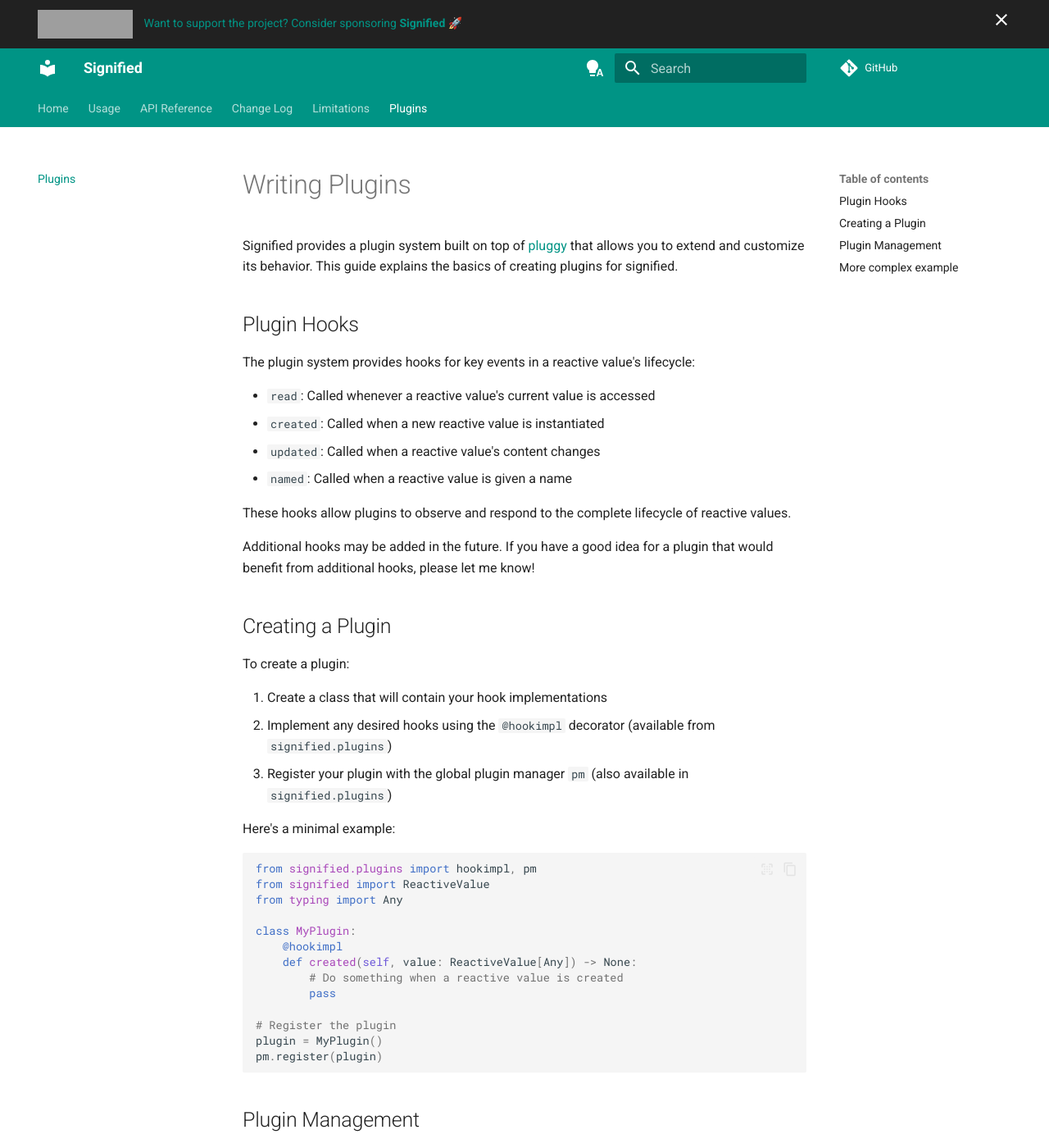
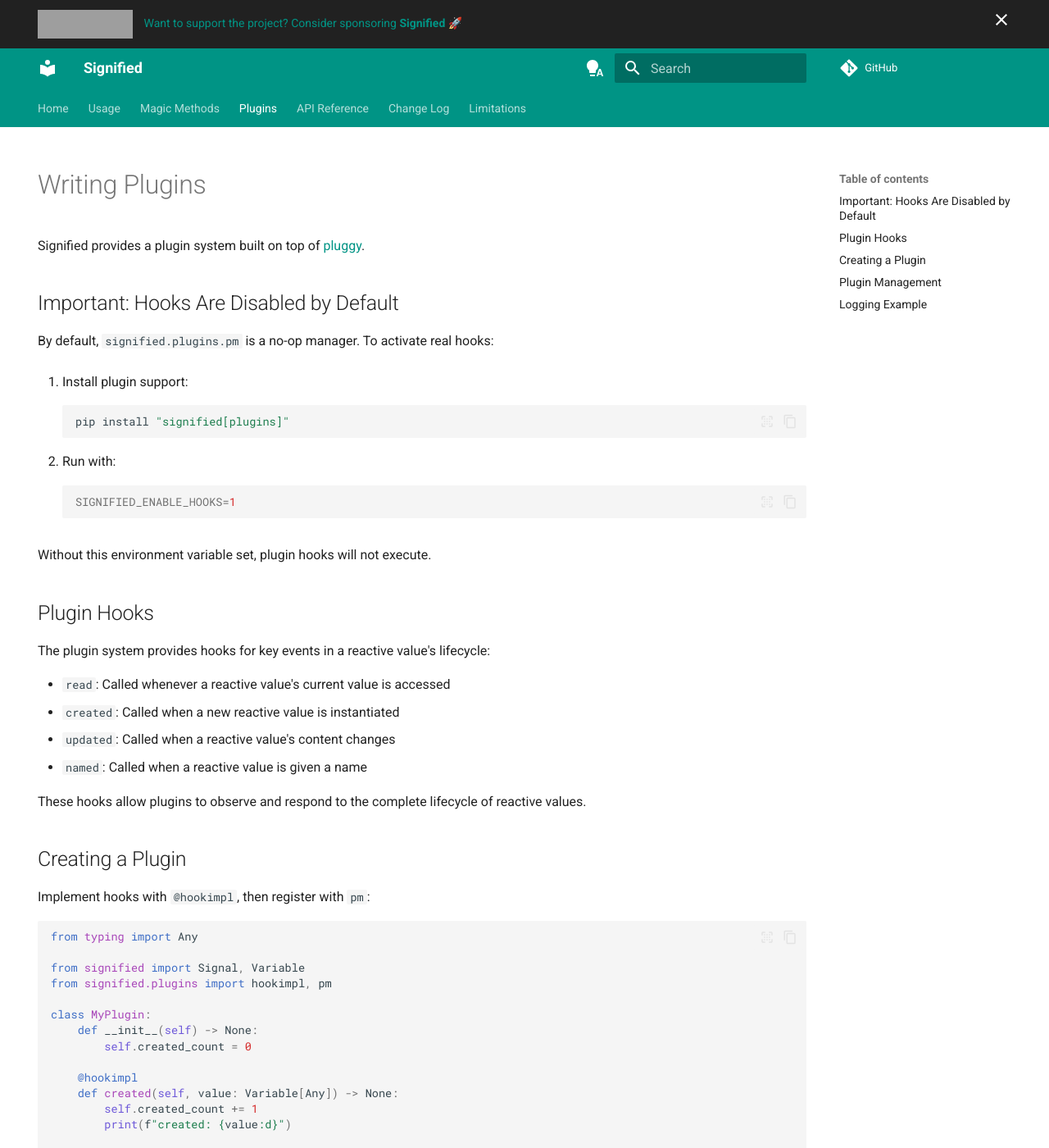
Before and after one commit to dougmercer/signified, an MkDocs documentation site: the page built from docs/plugins.md, in a window 1280 px wide and 1400 px high. Shown: the whole window at 82% size. Built offline with MkDocs 1.6.1 and Material for MkDocs 9.7.7, drawn with Linux system fonts in a browser that asks for light colours; comment, search, counter and statistics services are not loaded; some of the changed text lies outside the part shown; grey boxes are pictures that could not be loaded.

````diff
--- a/docs/plugins.md
+++ b/docs/plugins.md
@@ -1,6 +1,28 @@
+---
+hide:
+  - navigation
+---
 # Writing Plugins
 
-Signified provides a plugin system built on top of [pluggy](https://pluggy.readthedocs.io/) that allows you to extend and customize its behavior. This guide explains the basics of creating plugins for signified.
+Signified provides a plugin system built on top of [pluggy](https://pluggy.readthedocs.io/).
+
+## Important: Hooks Are Disabled by Default
+
+By default, `signified.plugins.pm` is a no-op manager. To activate real hooks:
+
+1. Install plugin support:
+
+    ```bash
+    pip install "signified[plugins]"
+    ```
+
+2. Run with:
+
+    ```bash
+    SIGNIFIED_ENABLE_HOOKS=1
+    ```
+
+Without this environment variable set, plugin hooks will not execute.
 
 ## Plugin Hooks
 
@@ -13,51 +35,47 @@ The plugin system provides hooks for key events in a reactive value's lifecycle:
 
 These hooks allow plugins to observe and respond to the complete lifecycle of reactive values.
 
-Additional hooks may be added in the future. If you have a good idea for a plugin that would benefit from additional hooks, please let me know!
-
 ## Creating a Plugin
 
-To create a plugin:
-
-1. Create a class that will contain your hook implementations
-2. Implement any desired hooks using the `@hookimpl` decorator (available from `signified.plugins`)
-3. Register your plugin with the global plugin manager `pm` (also available in `signified.plugins`)
-
-Here's a minimal example:
+Implement hooks with `@hookimpl`, then register with `pm`:
 
 ```python
-from signified.plugins import hookimpl, pm
-from signified import ReactiveValue
 from typing import Any
 
+from signified import Signal, Variable
+from signified.plugins import hookimpl, pm
+
 class MyPlugin:
+    def __init__(self) -> None:
+        self.created_count = 0
+
     @hookimpl
-    def created(self, value: ReactiveValue[Any]) -> None:
-        # Do something when a reactive value is created
-        pass
+    def created(self, value: Variable[Any]) -> None:
+        self.created_count += 1
+        print(f"created: {value:d}")
 
-# Register the plugin
 plugin = MyPlugin()
 pm.register(plugin)
+
+x = Signal(1)
+y = x + 1
+print(plugin.created_count)  # 2 when hooks are enabled
+
+pm.unregister(plugin)
 ```
 
 ## Plugin Management
 
-The library maintains a global plugin manager instance in `signified.plugins.pm`. Plugins can be registered and unregistered at runtime:
+The global manager lives at `signified.plugins.pm`:
 
 ```python
 from signified.plugins import pm
 
-# Register a plugin
 pm.register(my_plugin)
-
-# Remove a plugin
 pm.unregister(my_plugin)
 ```
 
-## More complex example
-
-I created a [simple logging plugin](https://github.com/dougmercer/signified_logging).
+## Logging Example
 
 ```python
 from __future__ import annotations
@@ -65,15 +83,12 @@ from __future__ import annotations
 import logging
 from typing import Any
 
-from signified import Variable
+from signified import Signal, Variable
 from signified.plugins import hookimpl, pm
 
 
 class ReactiveLogger:
-    """A logger plugin for tracking reactive value lifecycle."""
-
     def __init__(self, logger: Any | None = None):
-        """Initialize with optional logger, defaulting to standard logging."""
         if logger is None:
             _logger = logging.getLogger(__name__)
             handler = logging.StreamHandler()
@@ -86,36 +101,24 @@ class ReactiveLogger:
         self.logger = _logger
 
     @hookimpl
-    def created(self, value: Variable[Any, Any]) -> None:
-        """Log when a reactive value is created.
-
-        Args:
-            value: The created reactive value
-        """
+    def created(self, value: Variable[Any]) -> None:
         self.logger.info(f"Created {value:d}")
 
     @hookimpl
-    def updated(self, value: Variable[Any, Any]) -> None:
-        """Log when a reactive value is updated.
-
-        Args:
-            value: The updated reactive value
-        """
+    def updated(self, value: Variable[Any]) -> None:
         self.logger.info(f"Updated {value:n} to {value.value}")
 
     @hookimpl
-    def named(self, value: Variable[Any, Any]) -> None:
-        """Log when a reactive value is named.
-
-        Args:
-            value: The reactive value that was assigned a name.
-        """
+    def named(self, value: Variable[Any]) -> None:
         self.logger.info(f"Named {type(value).__name__}(id={id(value)}) as {value:n}")
 
-DEFAULT_LOGGING_PLUGIN = ReactiveLogger()
-pm.register(DEFAULT_LOGGING_PLUGIN)
+logger_plugin = ReactiveLogger()
+pm.register(logger_plugin)
+
+x = Signal(1).add_name("x")
+y = (x + 1).add_name("y")
+x.value = 5
+print(y.value)  # 6
+
+pm.unregister(logger_plugin)
 ```
-
-Here, we implement logging behavior for the `created`, `updated`, and `named` hooks.
-
-Finally, at the end, we create the plugin and register it to the plugin manager.
--- a/mkdocs.yml
+++ b/mkdocs.yml
@@ -56,7 +56,7 @@ markdown_extensions:
   - def_list
   - footnotes
   - md_in_html
-  # - tables
+  - tables
   - toc:
       permalink: true
   # - pymdownx.arithmatex:
@@ -120,12 +120,11 @@ markdown_extensions:
 nav:
   - Home: index.md
   - Usage: usage.md
-  - API Reference:
-    - Core: api/core.md
-    - Plugins: api/plugins.md
+  - Magic Methods: magic-methods.md
+  - Plugins: plugins.md
+  - API Reference: api.md
   - Change Log: changes.md
   - Limitations: limitations.md
-  - Plugins: plugins.md
 
 plugins:
   - search
@@ -143,7 +142,7 @@ plugins:
             inherited_members: true
             members_order: source
             filters:
-            - '!^_'
+            - '!^_[^_]'
             separate_signature: true
             signature_crossrefs: true
             show_symbol_type_toc: true
--- a/pyproject.toml
+++ b/pyproject.toml
@@ -43,7 +43,7 @@ Homepage = "https://github.com/dougmercer/signified.git"
 Documentation = "https://dougmercer.github.io/signified"
 Repository = "https://github.com/dougmercer/signified.git"
 Issues = "https://github.com/dougmercer/signified/issues"
-Changelog = "https://dougmercer.github.io/signified/changelog"
+Changelog = "https://dougmercer.github.io/signified/changes/"
 
 [tool.ruff]
 # Exclude a variety of commonly ignored directories.
--- a/src/signified/__init__.py
+++ b/src/signified/__init__.py
@@ -21,7 +21,7 @@ Attributes:
     NestedValue: Recursive type for arbitrarily nested reactive values.
 """
 
-from .core import Computed, Signal, Variable, as_signal, computed, has_value, reactive_method, unref
+from .core import Computed, Signal, Variable, as_signal, computed, deep_unref, has_value, reactive_method, unref
 from .types import HasValue, NestedValue, ReactiveValue
 
 __all__ = [
@@ -36,4 +36,5 @@ __all__ = [
     "NestedValue",
     "ReactiveValue",
     "has_value",
+    "deep_unref",
 ]
````
Also changed, not shown: README.md (+3 -3 lines), docs/api.md (added, +7 -0 lines), docs/api/core.md (deleted, +0 -3 lines), docs/api/plugins.md (deleted, +0 -3 lines), docs/changes.md (+83 -43 lines), docs/index.md (+73 -1 lines), docs/limitations.md (+20 -4 lines), docs/usage.md (+131 -142 lines), 1 other file.
